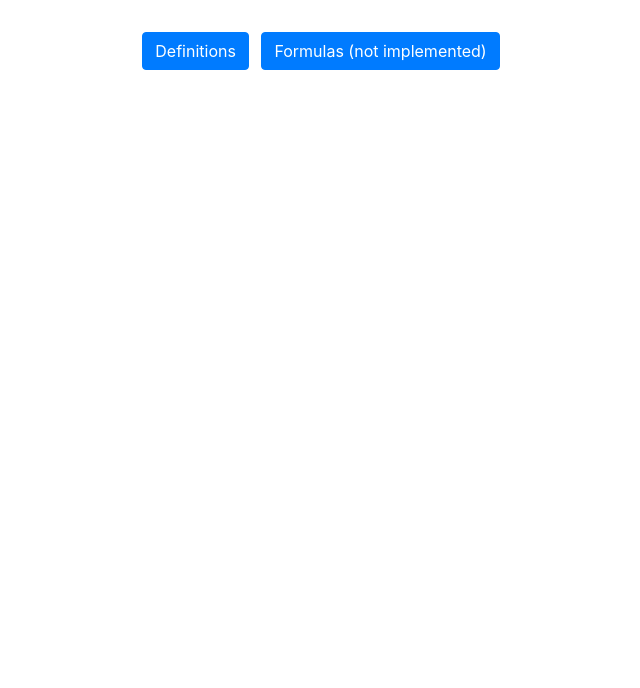
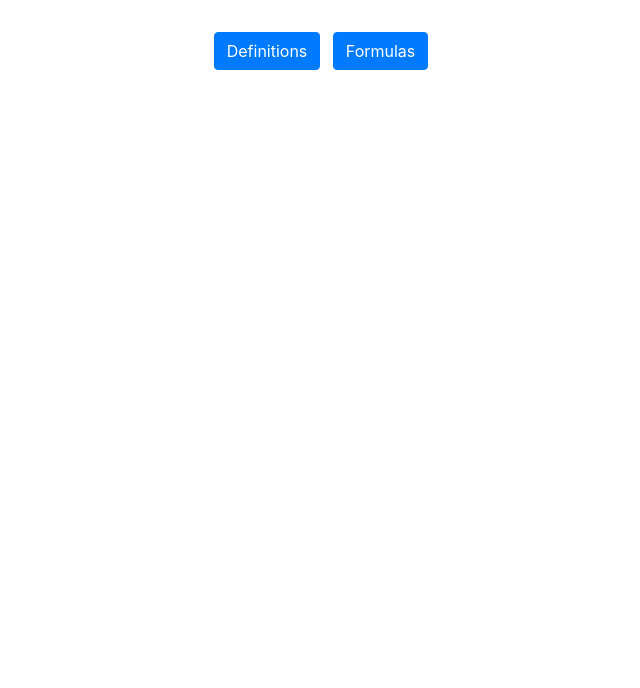
Before and after one commit to dJonaitis/CIE-A-Level-Physics-Revision-Applet, a plain HTML site: page index.html in a window 1280 px wide. Shown: the part 112-800 px from the top of the page, without its empty margins (319-959 px from the left). Drawn offline with nearby package versions, Linux system fonts and the light colour scheme.

Commit message:
Fixed minor button label mistake

```diff
--- a/index.html
+++ b/index.html
@@ -15,7 +15,7 @@
       <div class="col-md-6 offset-md-3">
         <div class="text-center">
           <a href="#" class="btn btn-primary mr-2" id="defs" onclick="select('def')">Definitions</a>
-          <a href="#" class="btn btn-primary" id="forms" onclick="select('form')">Formulas (not implemented)</a>
+          <a href="#" class="btn btn-primary" id="forms" onclick="select('form')">Formulas</a>
         </div>
       </div>
     </div>
```
